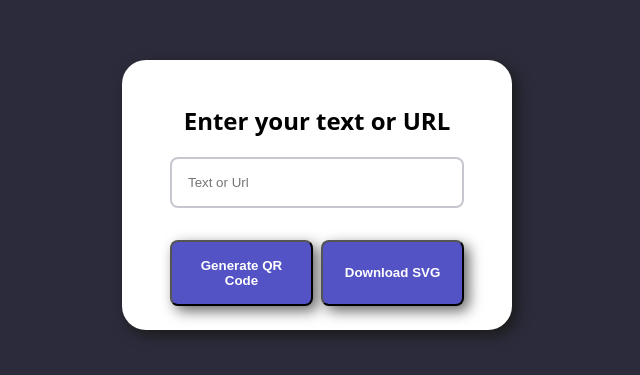
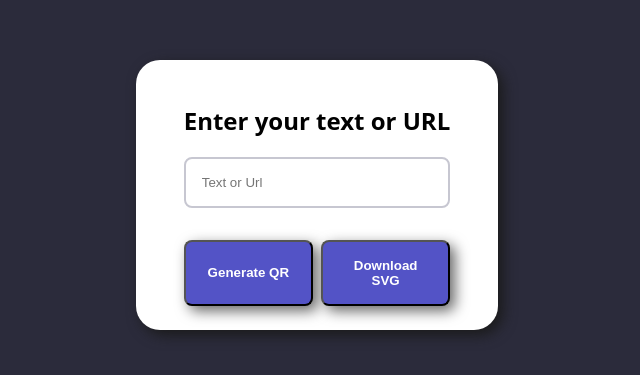
Before and after one commit to ckatsibas/QR-Code-Generator, a plain HTML site: page index.html in a window 1280 px wide. Shown: the part 221-596 px from the top of the page, without its empty margins (323-963 px from the left). Drawn offline with Linux system fonts and the light colour scheme.

Commit message:
Update index.html final

```diff
--- a/index.html
+++ b/index.html
@@ -19,7 +19,7 @@
         <div id="qrCodeContainer"></div>
         <div id="ui-div">
           <button id="qrButton" onclick="generateQR()">
-            <strong>Generate QR Code</strong>
+            <strong>Generate QR</strong>
           </button>
           <button id="downloadSVGButton" onclick="downloadSVG()">
             <strong>Download SVG</strong>
```
